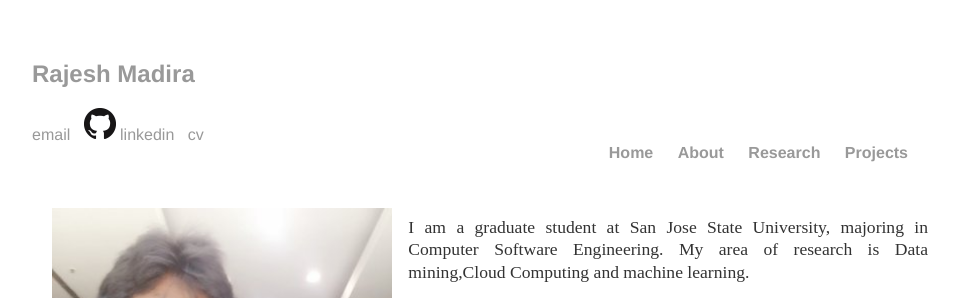
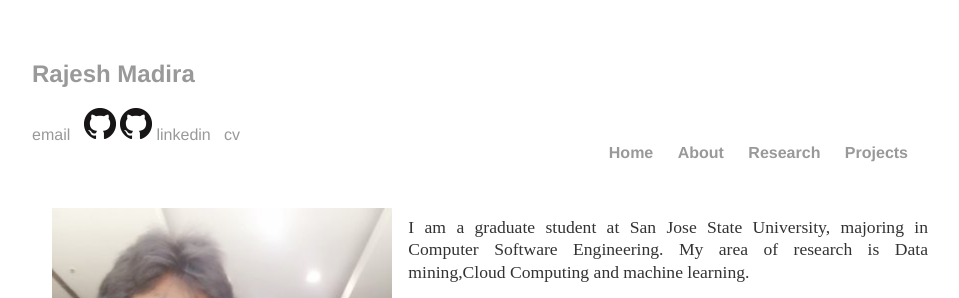
Before and after one commit to mrajesh971/mrajesh971.github.io, a Jekyll site: the page built from index.html, in a window 1280 px wide. Shown: the top 298 px of the page, without its empty margins (160-1119 px from the left). Built offline with Jekyll 4.4.1, drawn with Linux system fonts in a browser that asks for light colours.

Commit message:
Update default.html

```diff
--- a/_layouts/default.html
+++ b/_layouts/default.html
@@ -11,6 +11,7 @@
         <ul>
           <li><a href="mailto:mrajesh971@gmail.com">email</a> &nbsp</li>
           <li><a href="https://github.com/mrajesh971"><img id="logo" src="/images/GitHub-Mark-32px.png" alt="logo" /></a></li>
+          <li><a href="https://www.linkedin.com/in/rajesh-madira/"><img id="logo" src="/images/GitHub-Mark-32px.png" alt="logo" /></a></li>
           <li><a href="https://www.linkedin.com/in/rajesh-madira/">linkedin</a> &nbsp</li>
           <li><a href="https://www.dropbox.com/s/ogmfnljr4hfp2jw/rajesh_madira.pdf?dl=0">cv</a> &nbsp</li>
         </ul>
```
